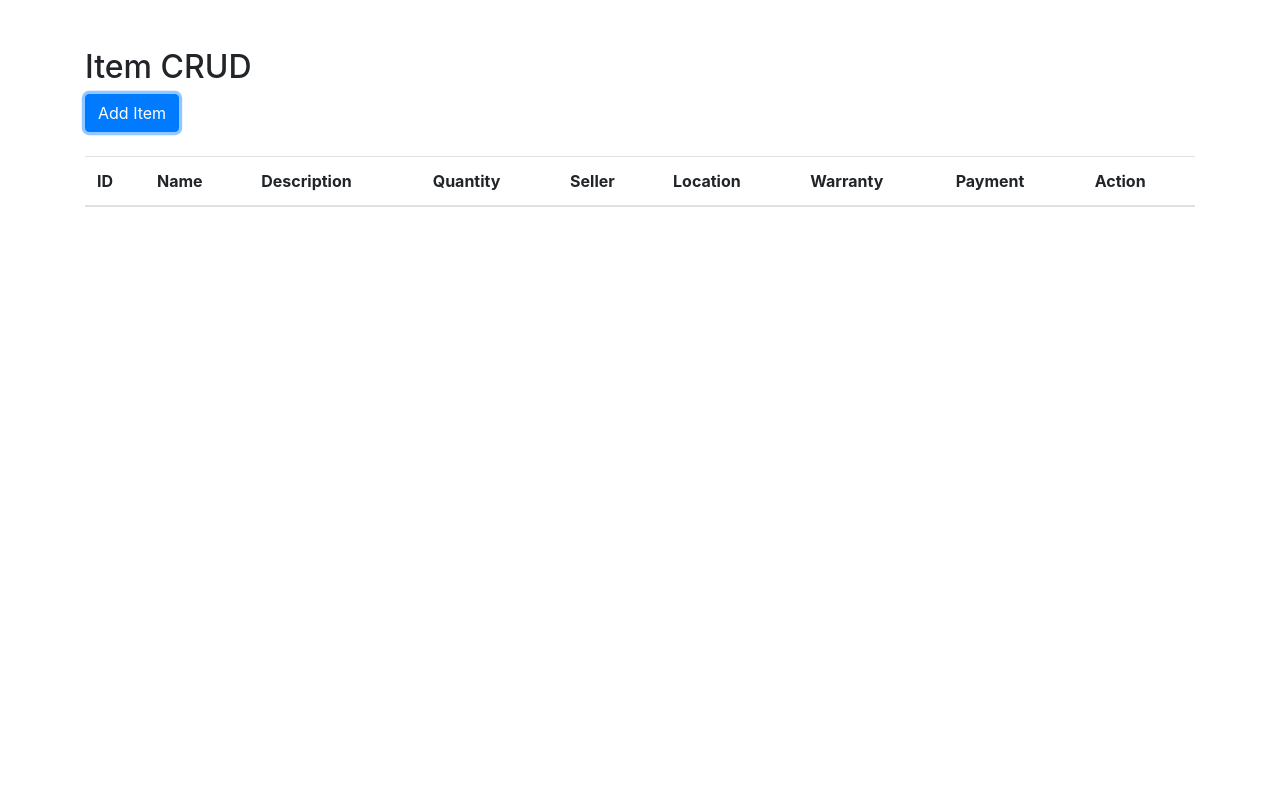
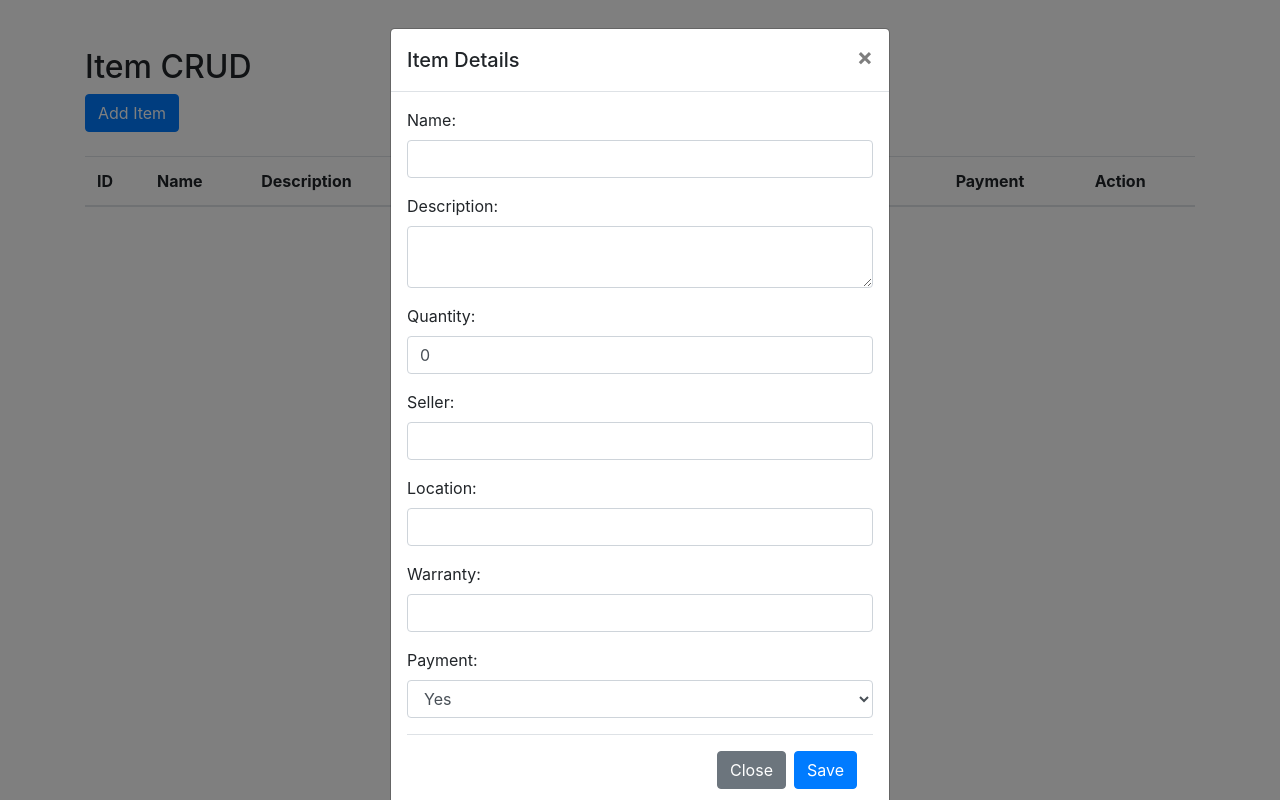
Before and after one commit to hagendodo/client-storage-management, a plain HTML site: page index.html in a window 1280 px wide. Both pictures are taken after a click on the button "Add Item". Drawn offline with nearby package versions, Linux system fonts and the light colour scheme; no server answers.

Commit message:
fix: all

```diff
--- a/index.html
+++ b/index.html
@@ -20,8 +20,8 @@
       <button
         type="button"
         class="btn btn-primary"
-        data-bs-toggle="modal"
-        data-bs-target="#itemModal"
+        data-toggle="modal"
+        data-target="#exampleModal"
       >
         Add Item
       </button>
@@ -29,21 +29,27 @@
       <!-- Modal -->
       <div
         class="modal fade"
-        id="itemModal"
+        id="exampleModal"
         tabindex="-1"
-        aria-labelledby="itemModalLabel"
+        role="dialog"
+        aria-labelledby="exampleModalLabel"
         aria-hidden="true"
+        data-keyboard="false"
+        data-backdrop="static"
       >
-        <div class="modal-dialog">
+        <div class="modal-dialog" role="document">
           <div class="modal-content">
             <div class="modal-header">
               <h5 class="modal-title" id="itemModalLabel">Item Details</h5>
               <button
                 type="button"
-                class="btn-close"
-                data-bs-dismiss="modal"
+                class="close"
+                data-dismiss="modal"
                 aria-label="Close"
-              ></button>
+                onclick="clearModal()"
+              >
+                <span aria-hidden="true">&times;</span>
+              </button>
             </div>
             <div class="modal-body">
               <!-- Form to create or update item -->
@@ -102,7 +108,8 @@
                   <button
                     type="button"
                     class="btn btn-secondary"
-                    data-bs-dismiss="modal"
+                    data-dismiss="modal"
+                    onclick="clearModal()"
                   >
                     Close
                   </button>
@@ -236,6 +243,7 @@
             loadItems();
             // Clear form
             document.getElementById("itemForm").reset();
+            window.location.reload();
           } else {
             // Error: Log the error
             console.error(xhr.statusText);
@@ -252,7 +260,6 @@
           location: itemLocation,
           warranty: itemWarranty,
           payment: itemPayment,
-          // Add other fields as needed
         };
 
         xhr.send(JSON.stringify(data));
@@ -303,6 +310,7 @@
               ? "true"
               : "false";
             // Populate other fields as needed
+            $("#exampleModal").modal("show");
           } else {
             console.error(xhr.statusText);
           }
@@ -310,6 +318,10 @@
         xhr.send();
       }
 
+      function clearModal() {
+        window.location.reload();
+      }
+
       // Initial load of items
       loadItems();
     </script>
```
